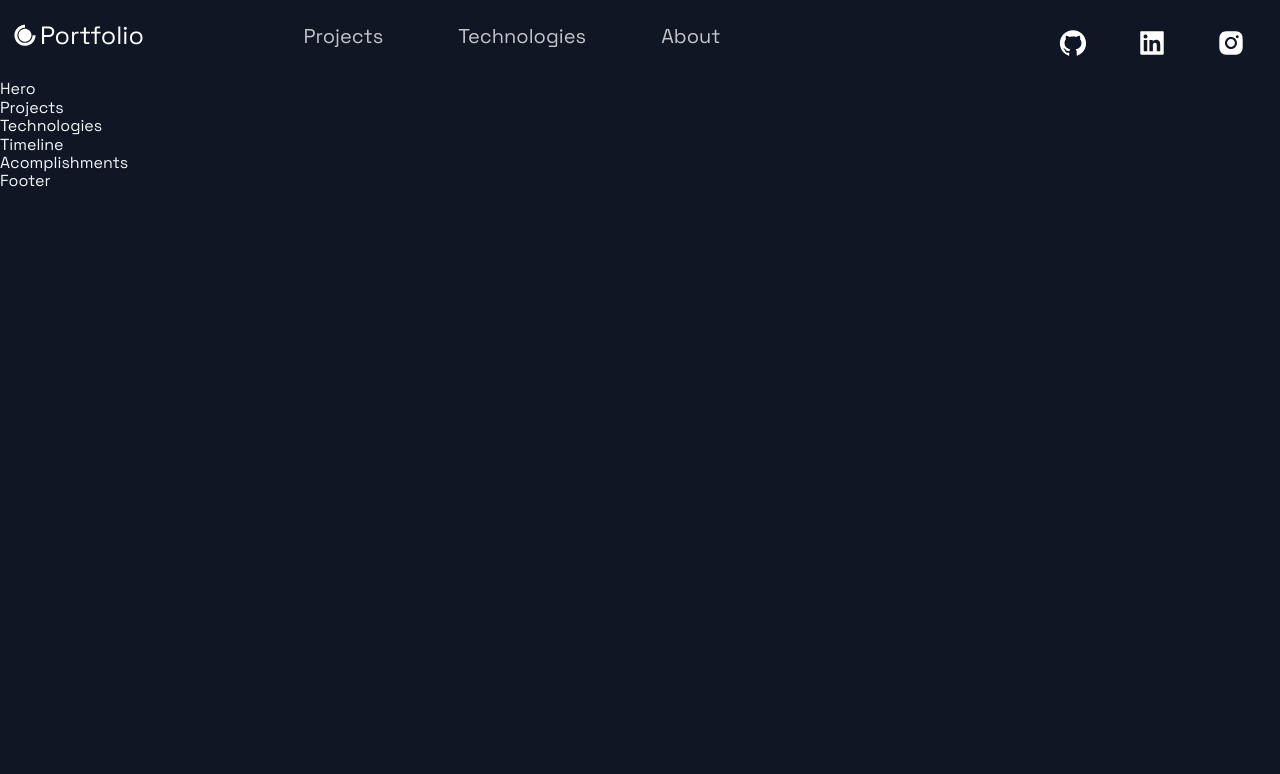
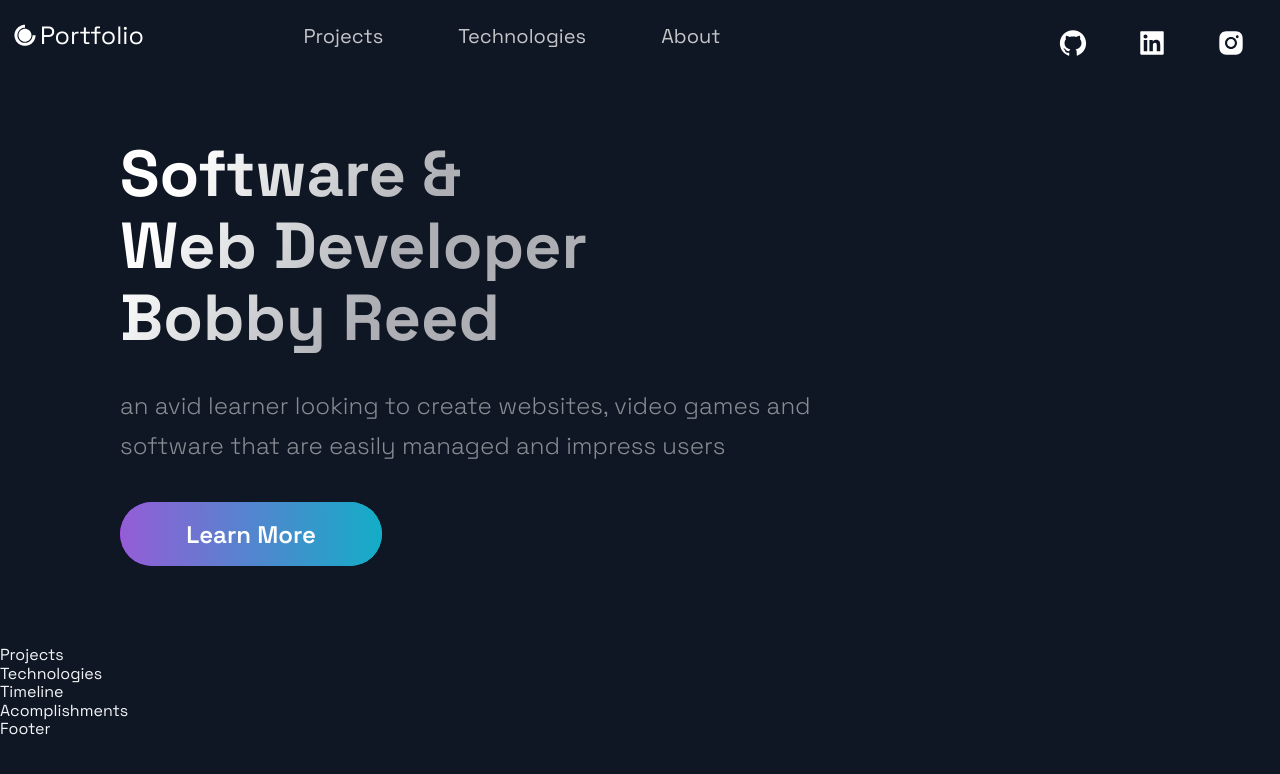
Before and after one commit to OniJones/Portfolio, a Next.js app: page / in a window 1280 px wide. Shown: the top 774 px of the page. Built offline with nearby package versions, Linux system fonts and the light colour scheme.

Commit message:
Added description to Hero.js

```diff
--- a/src/components/Hero/Hero.js
+++ b/src/components/Hero/Hero.js
@@ -4,10 +4,20 @@ import { Section, SectionText, SectionTitle } from '../../styles/GlobalComponent
 import Button from '../../styles/GlobalComponents/Button';
 import { LeftSection } from './HeroStyles';
 
-const Hero = (props) => (
-  <div>
-    Hero
-  </div>
+const Hero = () => (
+  <Section row nopadding>
+    <LeftSection>
+      <SectionTitle main center>
+        Software & <br />
+        Web Developer <br />
+        Bobby Reed
+      </SectionTitle>
+      <SectionText>
+        an avid learner looking to create websites, video games and software that are easily managed and impress users
+      </SectionText>
+      <Button onClick={() => window.location = 'https://google.com'}>Learn More</Button>
+    </LeftSection>
+  </Section>
 );
 
 export default Hero;
```
